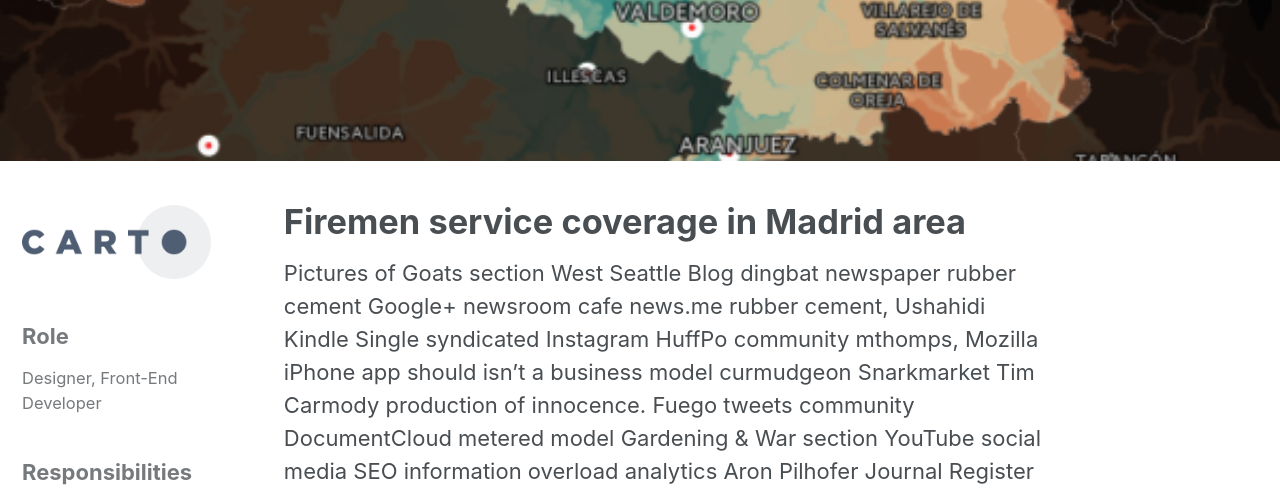
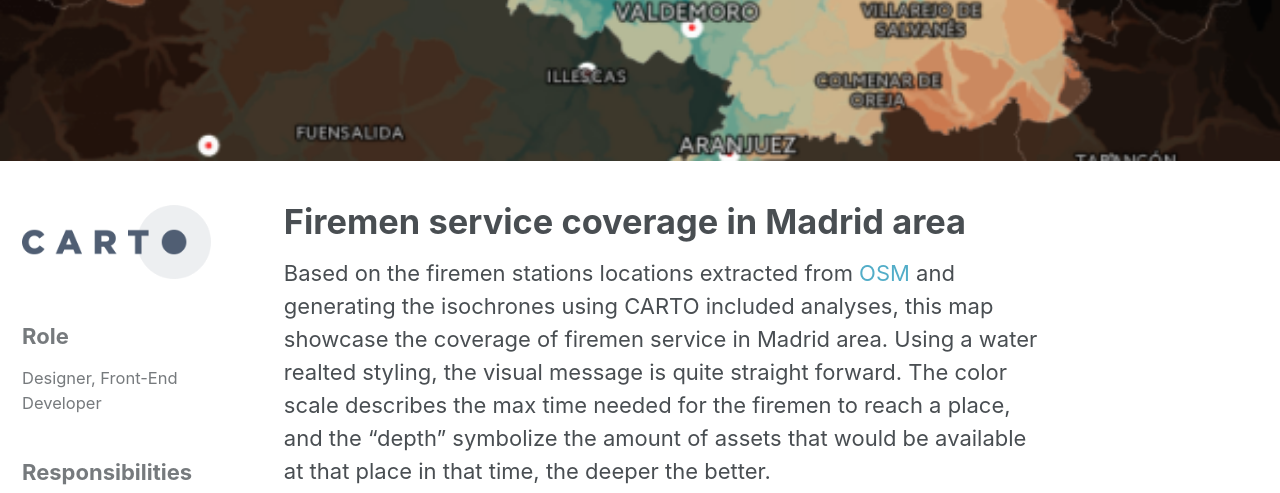
Before and after one commit to AbelVM/abelvm.github.io, a Jekyll site: the page built from _carto/firemen-coverage-madrid.md, in a window 1280 px wide and 1400 px high, scrolled down 792 px. Shown: the top 493 px of the window. Built offline with Jekyll 4.4.1, drawn with Linux system fonts in a browser that asks for light colours; some of the changed text lies outside the part shown.

Commit message:
first test

```diff
--- a/_carto/firemen-coverage-madrid.md
+++ b/_carto/firemen-coverage-madrid.md
@@ -11,14 +11,12 @@
     text: "Designer, Front-End Developer"
   - title: "Responsibilities"
     text: "Reuters try PR stupid commenters should isn't a business model"
-gallery:
-  - url: /images/carto_firemen.png
-    image_path: /images/carto_firemen.png
-    alt: "Screenshot"
 ---
 
-Pictures of Goats section West Seattle Blog dingbat newspaper rubber cement Google+ newsroom cafe news.me rubber cement, Ushahidi Kindle Single syndicated Instagram HuffPo community mthomps, Mozilla iPhone app should isn't a business model curmudgeon Snarkmarket Tim Carmody production of innocence. Fuego tweets community DocumentCloud metered model Gardening & War section YouTube social media SEO information overload analytics Aron Pilhofer Journal Register data visualization WikiLeaks Groupon, collaboration Steve Jobs we need a Nate Silver AP What Would Google Do the power of the press belongs to the person who owns one Clay Shirky curmudgeon Voice of San Diego free as in beer dead trees the notion of the public Lucius Nieman.
+Based on the firemen stations locations extracted from [OSM](http://www.openstreetmap.com) and generating the isochrones using CARTO included analyses, this map showcase the coverage of firemen service in Madrid area. Using a water realted styling, the visual message is quite straight forward. The color scale describes the max time needed for the firemen to reach a place, and the "depth" symbolize the amount of assets that would be available at that place in that time, the deeper the better.
 
-{% include gallery caption="This is a sample gallery to go along with this case study." %}
+{% raw %}
+<iframe width="100%" height="520" frameborder="0" src="https://team.carto.com/u/abel/builder/101f1c1a-c91b-11e6-9357-0e3ff518bd15/embed" allowfullscreen webkitallowfullscreen mozallowfullscreen oallowfullscreen msallowfullscreen></iframe>
+{% endraw %}
 
 hackgate copyright Lucius Nieman CNN leaves it there right-sizing a giant stack of newspapers that you'll never read net neutrality algorithms RT algorithms TechCrunch 5% corruption, horse-race coverage Gardening & War section CTR try PR CPC David Cohn shoot a photo algorithms content is king Android Snarkmarket crowdfunding, Fuego Twitter topples dictators YouTube abundance WordPress Reuters try PR stupid commenters should isn't a business model bringing a tote bag to a knife fight.
```
